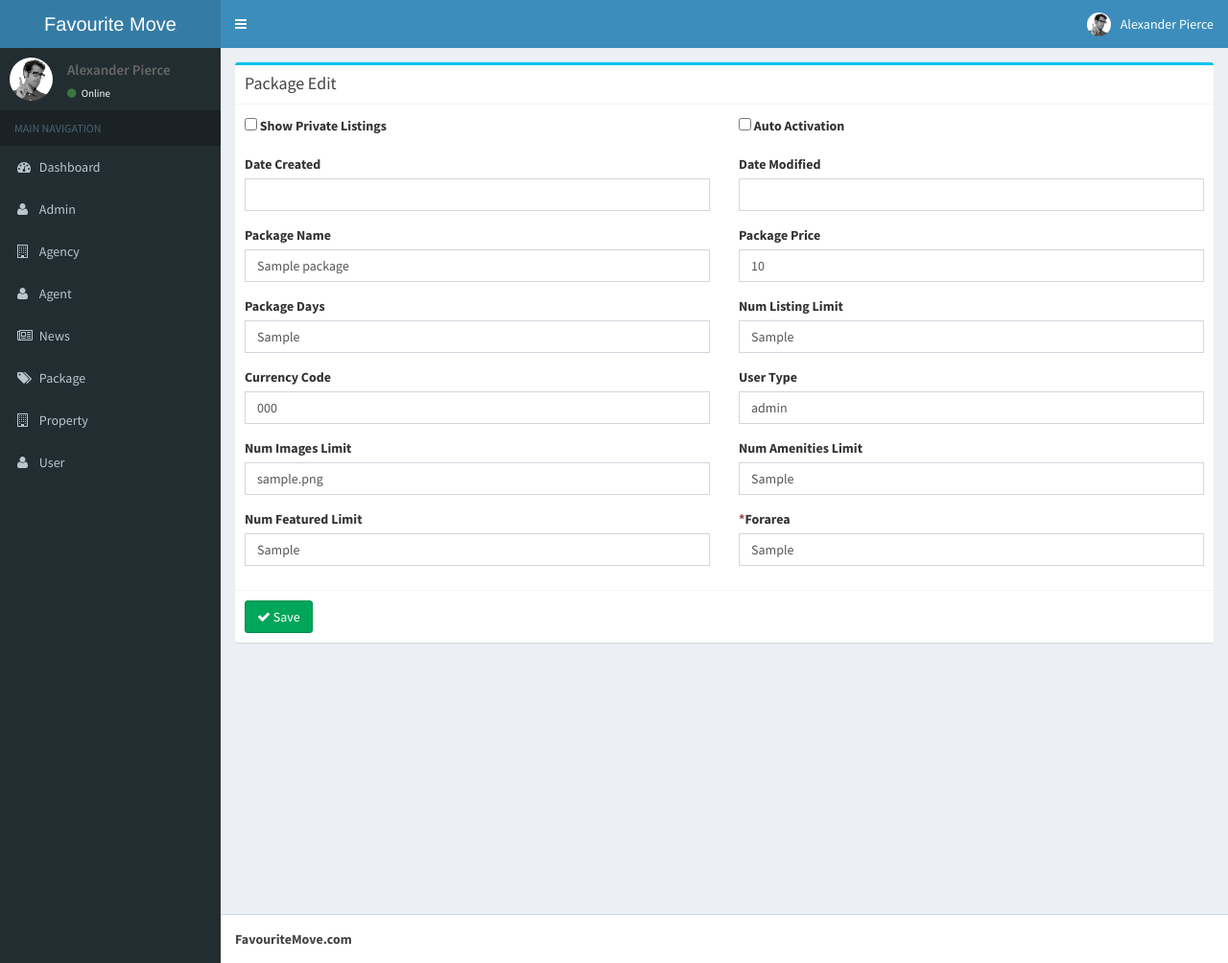
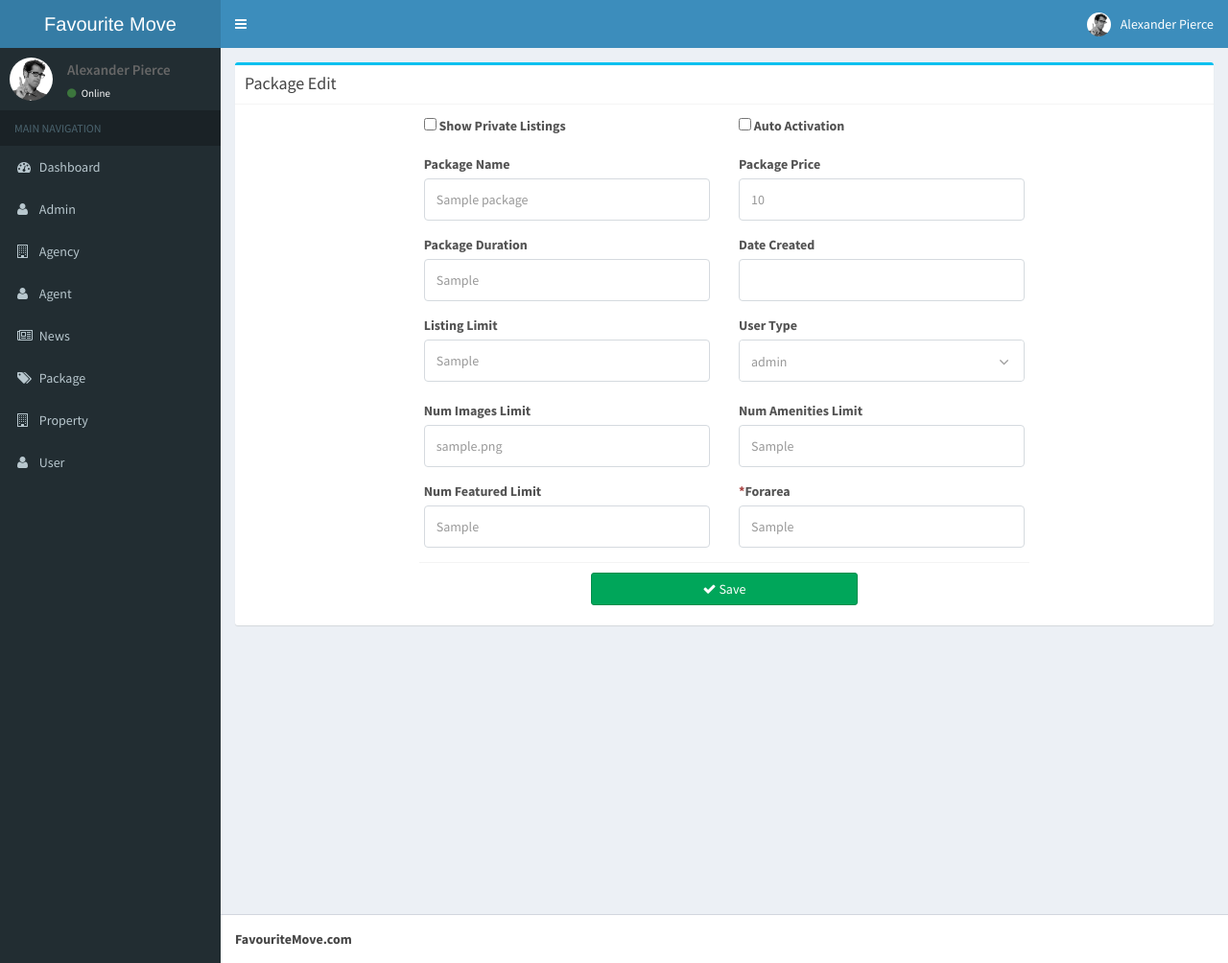
Before and after one commit to qasim902/favmove1, a CodeIgniter app: page /favmove1/package/edit/1 in a window 1280 px wide. Shown: the whole page at 96% size. Run offline with CodeIgniter, Linux system fonts and the light colour scheme; tables that the repository leaves empty or names only in its code hold one stand-in row (values such as "Sample post"); some libraries are stand-ins or nearby versions.

Commit message:
packges pages

```diff
--- a/application/views/package/edit.php
+++ b/application/views/package/edit.php
@@ -6,108 +6,164 @@
 			</div>
 			<?php echo form_open('package/edit/'.$package['id']); ?>
 			<div class="box-body">
+				<div class="col-sm-1 col-md-2"></div>
+				<div class="col-sm-10 col-md-8">
+					<div class="callus clearfix border_radius submit_property">
+
 						<div class="row clearfix">
 							<div class="col-md-6">
 								<div class="form-group">
-							<input type="checkbox" name="show_private_listings" value="1" <?php echo ($package['show_private_listings']==1 ? 'checked="checked"' : ''); ?> id='show_private_listings' />
+									<input type="checkbox" name="show_private_listings" value="1" <?php echo ($package[ 'show_private_listings']==1 ?
+									 'checked="checked"' : ''); ?> id='show_private_listings' />
 									<label for="show_private_listings" class="control-label">Show Private Listings</label>
 								</div>
 							</div>
 							<div class="col-md-6">
 								<div class="form-group">
-							<input type="checkbox" name="auto_activation" value="1" <?php echo ($package['auto_activation']==1 ? 'checked="checked"' : ''); ?> id='auto_activation' />
+									<input type="checkbox" name="auto_activation" value="1" <?php echo ($package[ 'auto_activation']==1 ? 'checked="checked"'
+									 : ''); ?> id='auto_activation' />
 									<label for="auto_activation" class="control-label">Auto Activation</label>
+								</div>
+							</div>
+							<!--<div class="col-md-6">
+								<label for="date_modified" class="control-label">Date Modified</label>
+								<div class="form-group">
+									<input type="text" name="date_modified" value="<?php echo ($this->input->post('date_modified') ? $this->input->post('date_modified') : $package['date_modified']); ?>"
+									 class="has-datetimepicker form-control" id="date_modified" />
+								</div>
+							</div> -->
+							<div class="col-md-6">
+								<label for="package_name" class="control-label">Package Name</label>
+								<div class="form-group">
+									<input type="text" name="package_name" value="<?php echo ($this->input->post('package_name') ? $this->input->post('package_name') : $package['package_name']); ?>"
+									 class="form-control" id="package_name" />
+									<span class="text-danger">
+										<?php echo form_error('package_name');?>
+									</span>
+								</div>
+							</div>
+							<div class="col-md-6">
+								<label for="package_price" class="control-label">Package Price</label>
+								<div class="form-group">
+									<input type="text" name="package_price" value="<?php echo ($this->input->post('package_price') ? $this->input->post('package_price') : $package['package_price']); ?>"
+									 class="form-control" id="package_price" />
+									<span class="text-danger">
+										<?php echo form_error('package_price');?>
+									</span>
+								</div>
+							</div>
+							<div class="col-md-6">
+								<label for="package_days" class="control-label">Package Duration</label>
+								<div class="form-group">
+									<input type="text" name="package_days" value="<?php echo ($this->input->post('package_days') ? $this->input->post('package_days') : $package['package_days']); ?>"
+									 class="form-control" id="package_days" />
+									<span class="text-danger">
+										<?php echo form_error('package_days');?>
+									</span>
 								</div>
 							</div>
 							<div class="col-md-6">
 								<label for="date_created" class="control-label">Date Created</label>
 								<div class="form-group">
-							<input type="text" name="date_created" value="<?php echo ($this->input->post('date_created') ? $this->input->post('date_created') : $package['date_created']); ?>" class="has-datetimepicker form-control" id="date_created" />
+									<input type="text" name="date_created" value="<?php echo ($this->input->post('date_created') ? $this->input->post('date_created') : $package['date_created']); ?>"
+										class="has-datetimepicker form-control" id="date_created" />
 								</div>
 							</div>
+
 							<div class="col-md-6">
-						<label for="date_modified" class="control-label">Date Modified</label>
+								<label for="num_listing_limit" class="control-label">Listing Limit</label>
 								<div class="form-group">
-							<input type="text" name="date_modified" value="<?php echo ($this->input->post('date_modified') ? $this->input->post('date_modified') : $package['date_modified']); ?>" class="has-datetimepicker form-control" id="date_modified" />
+									<input type="text" name="num_listing_limit" value="<?php echo ($this->input->post('num_listing_limit') ? $this->input->post('num_listing_limit') : $package['num_listing_limit']); ?>"
+									 class="form-control" id="num_listing_limit" />
+									<span class="text-danger">
+										<?php echo form_error('num_listing_limit');?>
+									</span>
 								</div>
 							</div>
-					<div class="col-md-6">
-						<label for="package_name" class="control-label">Package Name</label>
-						<div class="form-group">
-							<input type="text" name="package_name" value="<?php echo ($this->input->post('package_name') ? $this->input->post('package_name') : $package['package_name']); ?>" class="form-control" id="package_name" />
-							<span class="text-danger"><?php echo form_error('package_name');?></span>
-						</div>
-					</div>
-					<div class="col-md-6">
-						<label for="package_price" class="control-label">Package Price</label>
-						<div class="form-group">
-							<input type="text" name="package_price" value="<?php echo ($this->input->post('package_price') ? $this->input->post('package_price') : $package['package_price']); ?>" class="form-control" id="package_price" />
-							<span class="text-danger"><?php echo form_error('package_price');?></span>
-						</div>
-					</div>
-					<div class="col-md-6">
-						<label for="package_days" class="control-label">Package Days</label>
-						<div class="form-group">
-							<input type="text" name="package_days" value="<?php echo ($this->input->post('package_days') ? $this->input->post('package_days') : $package['package_days']); ?>" class="form-control" id="package_days" />
-							<span class="text-danger"><?php echo form_error('package_days');?></span>
-						</div>
-					</div>
-					<div class="col-md-6">
-						<label for="num_listing_limit" class="control-label">Num Listing Limit</label>
-						<div class="form-group">
-							<input type="text" name="num_listing_limit" value="<?php echo ($this->input->post('num_listing_limit') ? $this->input->post('num_listing_limit') : $package['num_listing_limit']); ?>" class="form-control" id="num_listing_limit" />
-							<span class="text-danger"><?php echo form_error('num_listing_limit');?></span>
-						</div>
-					</div>
-					<div class="col-md-6">
+							<!-- <div class="col-md-6">
 								<label for="currency_code" class="control-label">Currency Code</label>
 								<div class="form-group">
-							<input type="text" name="currency_code" value="<?php echo ($this->input->post('currency_code') ? $this->input->post('currency_code') : $package['currency_code']); ?>" class="form-control" id="currency_code" />
-							<span class="text-danger"><?php echo form_error('currency_code');?></span>
+									<input type="text" name="currency_code" value="<?php echo ($this->input->post('currency_code') ? $this->input->post('currency_code') : $package['currency_code']); ?>"
+									 class="form-control" id="currency_code" />
+									<span class="text-danger">
+										<?php echo form_error('currency_code');?>
+									</span>
 								</div>
-					</div>
+							</div> -->
 							<div class="col-md-6">
 								<label for="user_type" class="control-label">User Type</label>
 								<div class="form-group">
-							<input type="text" name="user_type" value="<?php echo ($this->input->post('user_type') ? $this->input->post('user_type') : $package['user_type']); ?>" class="form-control" id="user_type" />
-							<span class="text-danger"><?php echo form_error('user_type');?></span>
+									<div class="single-query">
+										<div class="intro">
+											<select name="user_type" class="form-control">
+												<option value="<?php echo ($this->input->post('user_type') ? $this->input->post('user_type') : $package['user_type']); ?>" selected disabled><?php echo ($this->input->post('user_type') ? $this->input->post('user_type') : $package['user_type']); ?></option>
+												<option value="agent">Agent</option>
+												<option value="user">User</option>
+											</select>
 										</div>
+										<span class="text-danger">
+											<?php echo form_error('user_type');?>
+										</span>
+									</div>
+								</div>
+									<!-- <input type="text" name="user_type" value="<?php echo ($this->input->post('user_type') ? $this->input->post('user_type') : $package['user_type']); ?>"
+									 class="form-control" id="user_type" /> -->
 							</div>
 							<div class="col-md-6">
 								<label for="num_images_limit" class="control-label">Num Images Limit</label>
 								<div class="form-group">
-							<input type="text" name="num_images_limit" value="<?php echo ($this->input->post('num_images_limit') ? $this->input->post('num_images_limit') : $package['num_images_limit']); ?>" class="form-control" id="num_images_limit" />
-							<span class="text-danger"><?php echo form_error('num_images_limit');?></span>
+									<input type="text" name="num_images_limit" value="<?php echo ($this->input->post('num_images_limit') ? $this->input->post('num_images_limit') : $package['num_images_limit']); ?>"
+									 class="form-control" id="num_images_limit" />
+									<span class="text-danger">
+										<?php echo form_error('num_images_limit');?>
+									</span>
 								</div>
 							</div>
 							<div class="col-md-6">
 								<label for="num_amenities_limit" class="control-label">Num Amenities Limit</label>
 								<div class="form-group">
-							<input type="text" name="num_amenities_limit" value="<?php echo ($this->input->post('num_amenities_limit') ? $this->input->post('num_amenities_limit') : $package['num_amenities_limit']); ?>" class="form-control" id="num_amenities_limit" />
-							<span class="text-danger"><?php echo form_error('num_amenities_limit');?></span>
+									<input type="text" name="num_amenities_limit" value="<?php echo ($this->input->post('num_amenities_limit') ? $this->input->post('num_amenities_limit') : $package['num_amenities_limit']); ?>"
+									 class="form-control" id="num_amenities_limit" />
+									<span class="text-danger">
+										<?php echo form_error('num_amenities_limit');?>
+									</span>
 								</div>
 							</div>
 							<div class="col-md-6">
 								<label for="num_featured_limit" class="control-label">Num Featured Limit</label>
 								<div class="form-group">
-							<input type="text" name="num_featured_limit" value="<?php echo ($this->input->post('num_featured_limit') ? $this->input->post('num_featured_limit') : $package['num_featured_limit']); ?>" class="form-control" id="num_featured_limit" />
-							<span class="text-danger"><?php echo form_error('num_featured_limit');?></span>
+									<input type="text" name="num_featured_limit" value="<?php echo ($this->input->post('num_featured_limit') ? $this->input->post('num_featured_limit') : $package['num_featured_limit']); ?>"
+									 class="form-control" id="num_featured_limit" />
+									<span class="text-danger">
+										<?php echo form_error('num_featured_limit');?>
+									</span>
 								</div>
 							</div>
 							<div class="col-md-6">
-						<label for="forarea" class="control-label"><span class="text-danger">*</span>Forarea</label>
+								<label for="forarea" class="control-label">
+									<span class="text-danger">*</span>Forarea</label>
 								<div class="form-group">
-							<input type="text" name="forarea" value="<?php echo ($this->input->post('forarea') ? $this->input->post('forarea') : $package['forarea']); ?>" class="form-control" id="forarea" />
-							<span class="text-danger"><?php echo form_error('forarea');?></span>
+									<input type="text" name="forarea" value="<?php echo ($this->input->post('forarea') ? $this->input->post('forarea') : $package['forarea']); ?>"
+									 class="form-control" id="forarea" />
+									<span class="text-danger">
+										<?php echo form_error('forarea');?>
+									</span>
+								</div>
+							</div>
+						</div>
+						<div class="box-footer">
+							<div class="col-md-6 col-md-offset-3">
+								<button type="submit" class="btn btn-block btn-success">
+									<i class="fa fa-check"></i> Save
+								</button>
 							</div>
 						</div>
 					</div>
 				</div>
-			<div class="box-footer">
-            	<button type="submit" class="btn btn-success">
-					<i class="fa fa-check"></i> Save
-				</button>
+				<div class="col-sm-1 col-md-2"></div>
+				<div class="col-sm-4"></div>
 			</div>
+
 			<?php echo form_close(); ?>
 		</div>
 	</div>
```
Also changed, not shown: application/views/package/add.php (+58 -23 lines), application/views/package/index.php (+45 -16 lines). Lines whose indentation alone changed are shown as unchanged.
